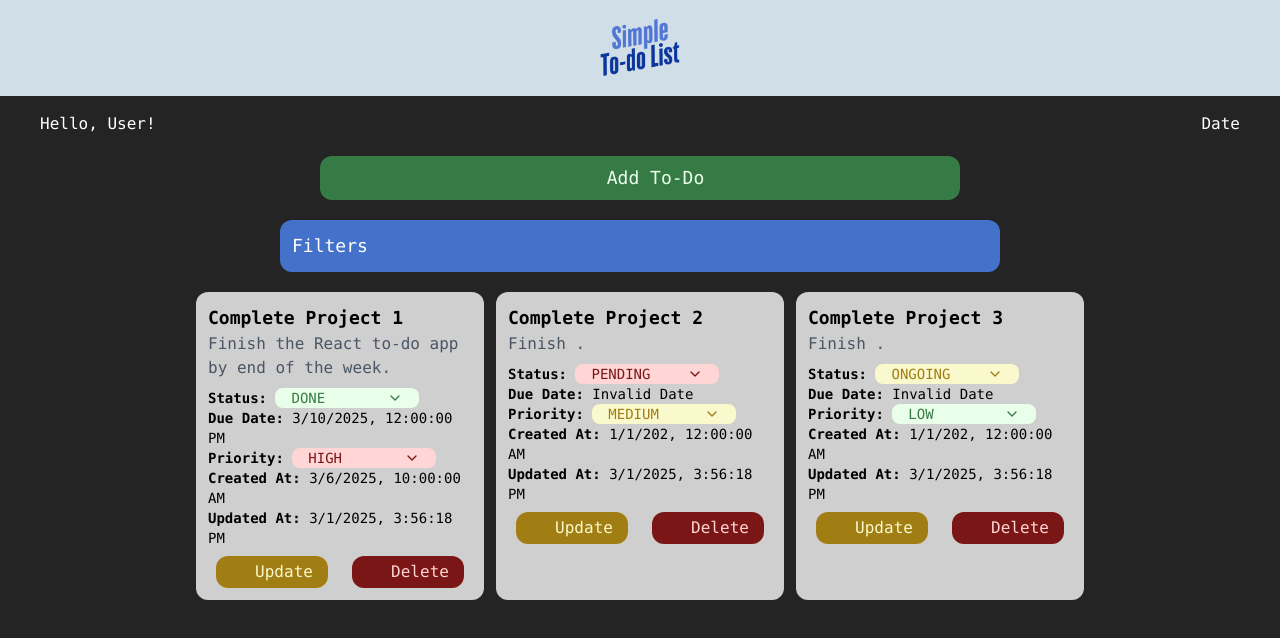
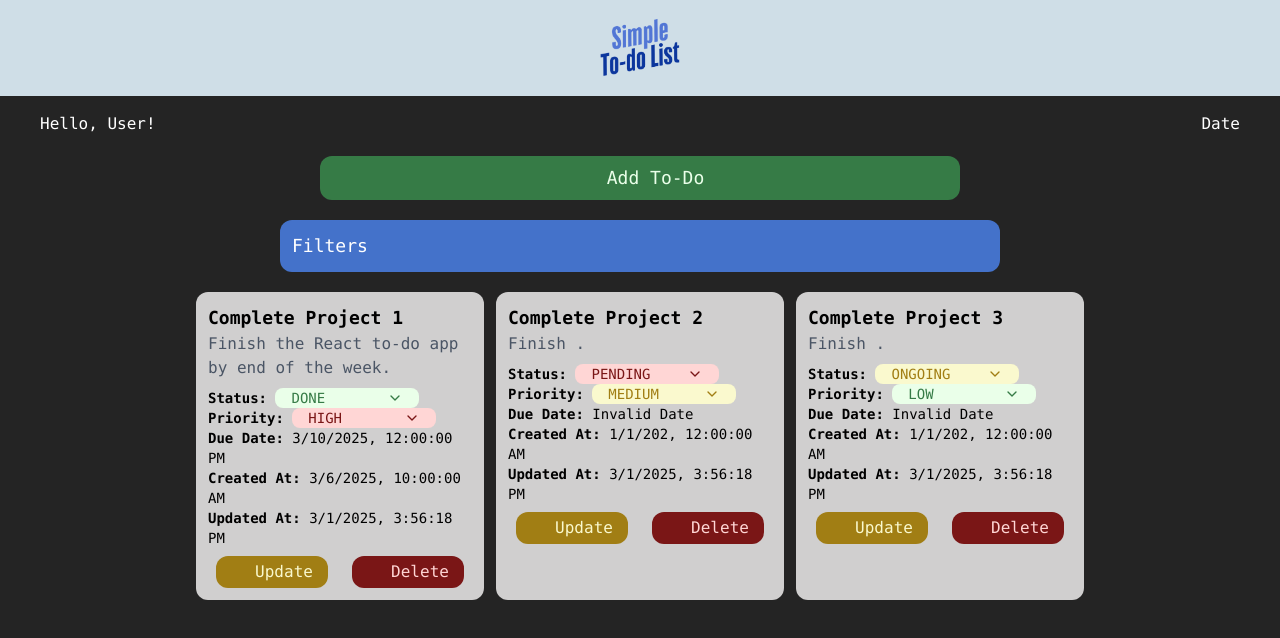
Before and after one commit to MarcLawrenceKing/todo_mern, a React (Vite) app in the folder client/: page /home in a window 1280 px wide. Shown: the top 638 px of the page. Built offline with nearby package versions, Linux system fonts and the light colour scheme; some icons are missing.

Commit message:
add duedate filler in todo component

```diff
--- a/client/src/components/ToDo.tsx
+++ b/client/src/components/ToDo.tsx
@@ -125,9 +125,6 @@ const ToDo: FC<TodoProps> = ({
             defaultValue={selectedStatus}
           />
         </div>
-        <p>
-          <strong>Due Date:</strong> {new Date(dueDate).toLocaleString()}
-        </p>
         <div>
           <strong>Priority:</strong>{" "}
           <Dropdown
@@ -136,6 +133,10 @@ const ToDo: FC<TodoProps> = ({
             defaultValue={selectedPriority}
           />
         </div>
+        <p>
+          <strong>Due Date:</strong> {new Date(dueDate).toLocaleString()}
+        </p>
+
         <p>
           <strong>Created At:</strong> {new Date(createdAt).toLocaleString()}
         </p>
```
